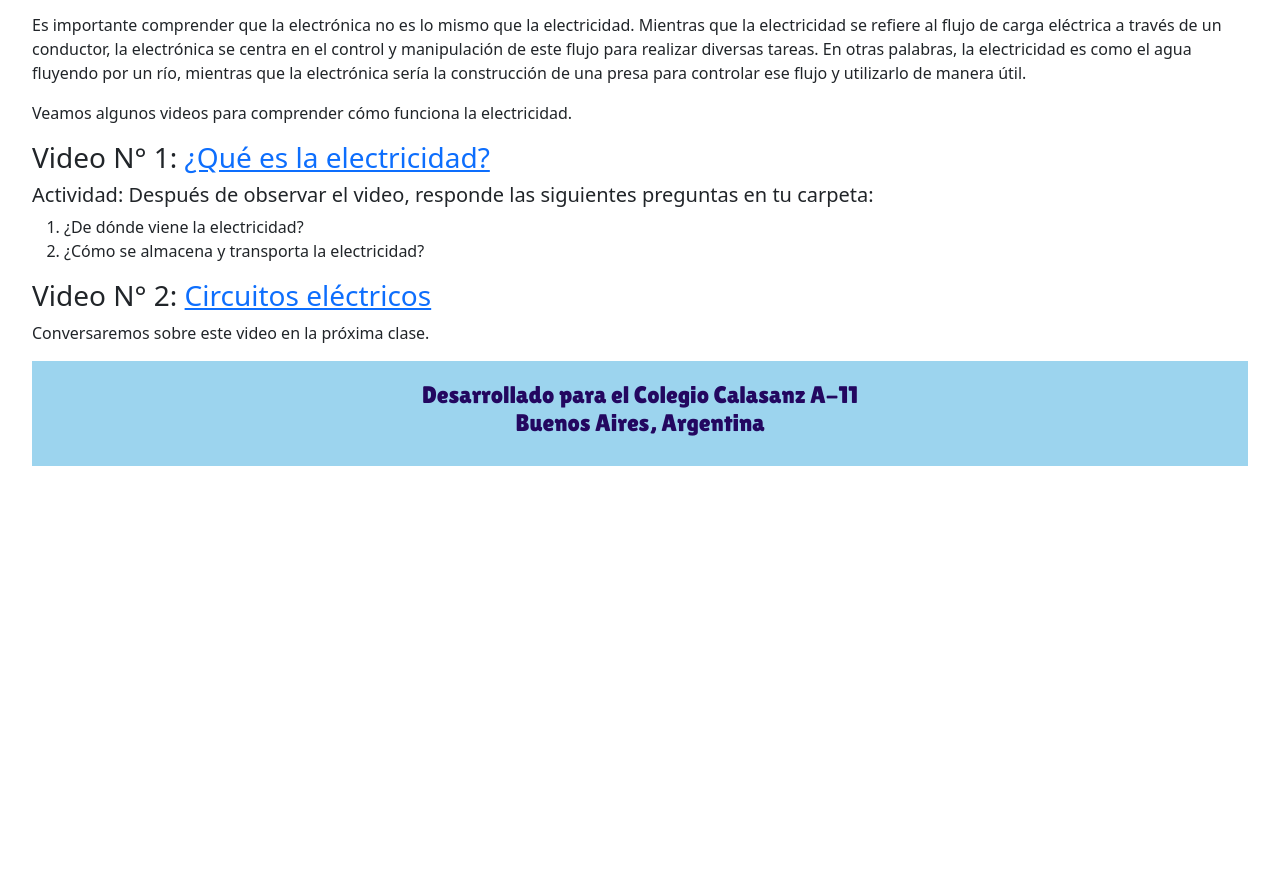
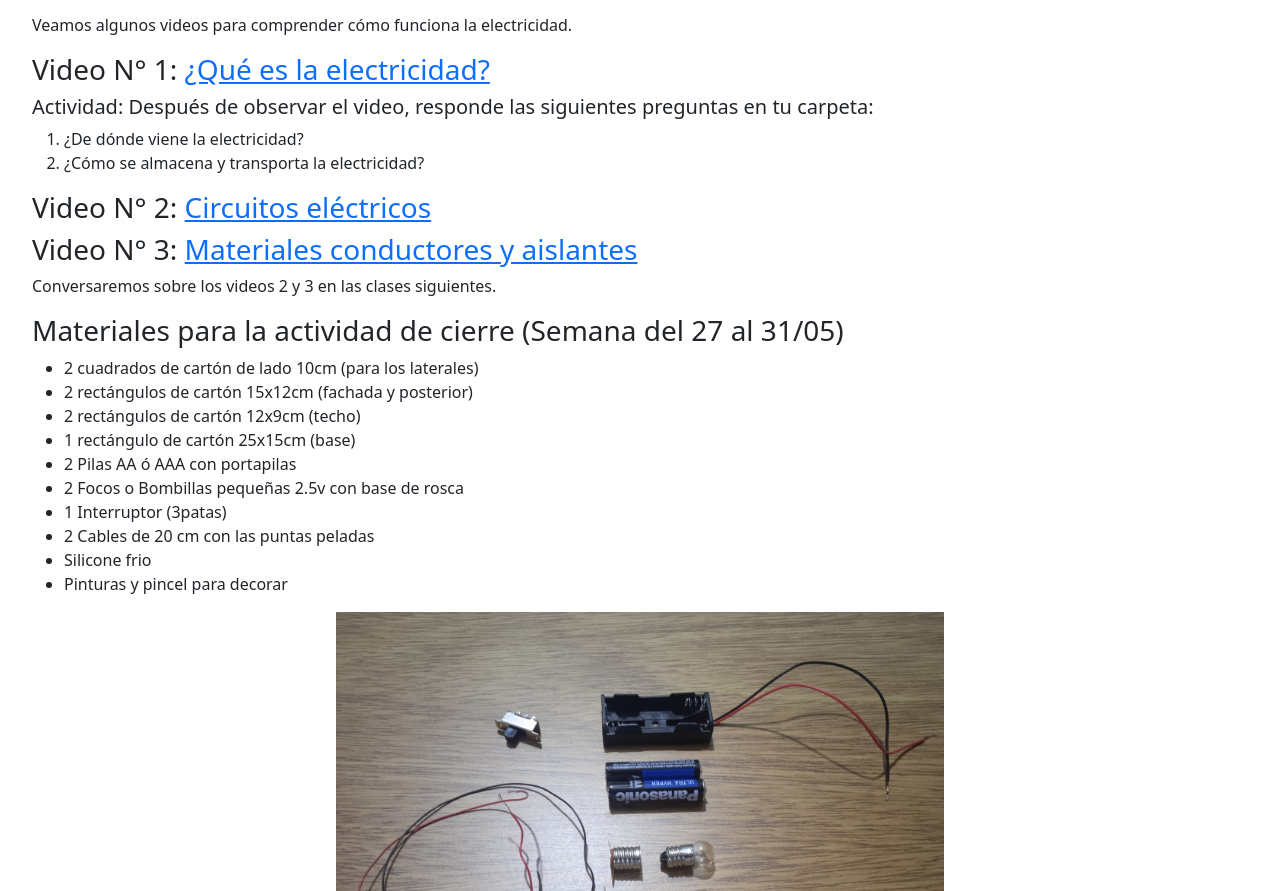
Before and after one commit to calasanz2024/STEAM4, a plain HTML site: page index.html in a window 1280 px wide. Shown: the part 281-1172 px from the top of the page. Before the commit the page ends 800 px from the top, so only its background shows below. Drawn offline with nearby package versions, Linux system fonts and the light colour scheme; a web font is replaced by a local one.

Commit message:
Add files via upload

```diff
--- a/index.html
+++ b/index.html
@@ -20,8 +20,11 @@
       text-align: center;
     }
     body {
-            margin: 2rem;
-        }
+      margin: 2rem;
+    }
+    img {
+      display: block;
+    }
     </style>
   </style>
 </head>
@@ -31,10 +34,8 @@
     <h2>Prof. Marynellis Zambrano</h2>
   </header>
   <!--PRINCIPAL-->
-  <h1>Unidad II. Electrónica Básica</h1>
+  <h1>Unidad II. La Electricidad</h1>
   <p>¿Alguna vez te has preguntado cómo funcionan los dispositivos electrónicos que usamos a diario, como las luces, los teléfonos o los videojuegos? En este espacio, colgaremos algunas actividades que te ayudarán a explorar el fascinante mundo de la electrónica.</p>
-
-  <p>Es importante comprender que la electrónica no es lo mismo que la electricidad. Mientras que la electricidad se refiere al flujo de carga eléctrica a través de un conductor, la electrónica se centra en el control y manipulación de este flujo para realizar diversas tareas. En otras palabras, la electricidad es como el agua fluyendo por un río, mientras que la electrónica sería la construcción de una presa para controlar ese flujo y utilizarlo de manera útil.</p>
 
   <p>Veamos algunos videos para comprender cómo funciona la electricidad.</p>
   <h3>Video N° 1: <a href="https://www.youtube.com/watch?v=ovrgMD6tEm8&t">¿Qué es la electricidad?</a></h3>
@@ -44,8 +45,23 @@
     <li>¿Cómo se almacena y transporta la electricidad?</li>
   </ol>
   <h3>Video N° 2: <a href="https://youtu.be/r6SWnW0EUDI?si=7I46SxEsZ1kLWx5S">Circuitos eléctricos</a></h3>
-  <p>Conversaremos sobre este video en la próxima clase.</p>
-
+  <h3>Video N° 3: <a href="https://www.youtube.com/watch?v=a4mY3YMNLz8">Materiales conductores y aislantes</a></h3>
+  <p>Conversaremos sobre los videos 2 y 3 en las clases siguientes.</p>
+  <h3>Materiales para la actividad de cierre (Semana del 27 al 31/05)</h3>
+  <ul>
+    <li>2 cuadrados de cartón de lado 10cm (para los laterales)</li>
+    <li>2 rectángulos de cartón 15x12cm (fachada y posterior)</li>
+    <li>2 rectángulos de cartón 12x9cm (techo)</li>
+    <li>1 rectángulo de cartón 25x15cm (base)</li>
+    <li>2 Pilas AA ó AAA con portapilas</li>
+    <li>2 Focos o Bombillas pequeñas 2.5v con base de rosca</li>
+    <li>1 Interruptor (3patas)</li>
+    <li>2 Cables de 20 cm con las puntas peladas</li>
+    <li>Silicone frio</li>
+    <li>Pinturas y pincel para decorar</li>
+  </ul>
+  <img src="./materiales.jpeg" class="img-fluid mx-auto" alt="Materiales" width="50%">
+  <br>
   <!--PIE DE PAGINA-->
   <footer>
     <h4>Desarrollado para el Colegio Calasanz A-11<br>Buenos Aires, Argentina</h4>
```
Also changed, not shown: materiales.jpeg (added).
